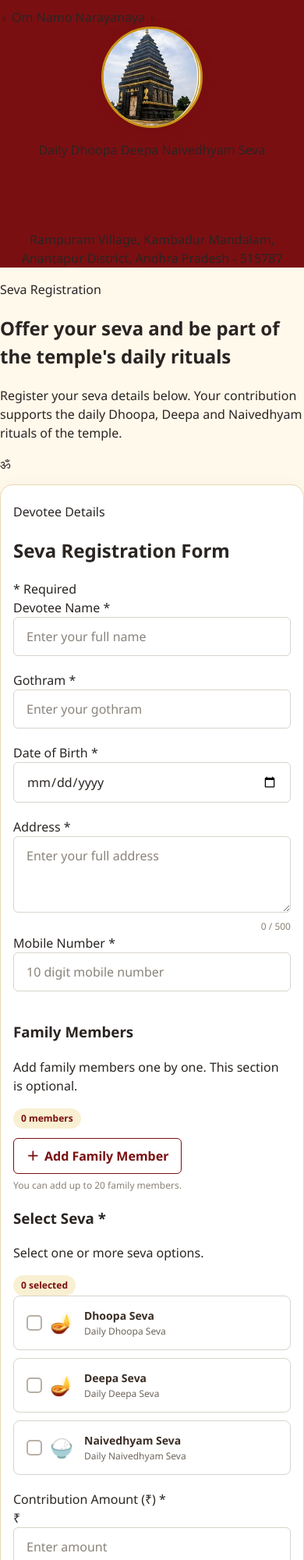
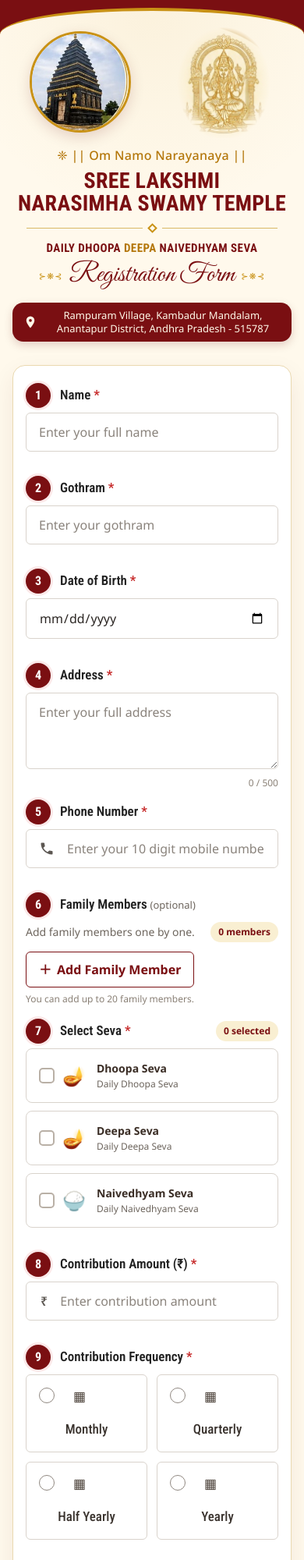
Before and after one commit to narri007/temple-seva-registration, a plain HTML site: page index.html in a window 390 px wide. Shown: the top 2000 px of the page at 78% size. Drawn offline with Linux system fonts and the light colour scheme.

Commit message:
Add files via upload

```diff
--- a/index.html
+++ b/index.html
@@ -7,43 +7,43 @@
   <title>Sree Lakshmi Narasimha Swamy Temple | Seva Registration</title>
   <link rel="preconnect" href="https://fonts.googleapis.com">
   <link rel="preconnect" href="https://fonts.gstatic.com" crossorigin>
-  <link href="https://fonts.googleapis.com/css2?family=Noto+Sans:wght@400;500;600;700&family=Playfair+Display:wght@600;700&display=swap" rel="stylesheet">
+  <link href="https://fonts.googleapis.com/css2?family=Great+Vibes&family=Noto+Sans:wght@400;500;600;700&family=Roboto+Condensed:wght@500;600;700&display=swap" rel="stylesheet">
   <link rel="stylesheet" href="css/styles.css">
 </head>
 <body>
   <header class="site-header">
-    <div class="top-ornament">॥ Om Namo Narayanaya ॥</div>
-    <div class="header-inner">
+    <div class="header-arch">
+      <div class="header-main">
         <div class="temple-photo-wrap">
           <img src="assets/temple-photo.jpg" alt="Sree Lakshmi Narasimha Swamy Temple" class="temple-photo">
         </div>
+
         <div class="header-copy">
-        <p class="eyebrow">Daily Dhoopa Deepa Naivedhyam Seva</p>
-        <h1>Sree Lakshmi<br>Narasimha Swamy Temple</h1>
-        <p class="location">Rampuram Village, Kambadur Mandalam, Anantapur District, Andhra Pradesh - 515787</p>
+          <p class="header-topline"><span aria-hidden="true">❈</span> || Om Namo Narayanaya ||</p>
+          <h1><span>Sree Lakshmi</span><br><span>Narasimha Swamy Temple</span></h1>
+          <div class="header-divider" aria-hidden="true"><span></span></div>
+          <p class="header-seva">Daily Dhoopa <b>Deepa</b> Naivedhyam Seva</p>
+          <p class="registration-title">
+            <span class="title-flourish" aria-hidden="true">⊱❋⊰</span>
+            Registration Form
+            <span class="title-flourish" aria-hidden="true">⊱❋⊰</span>
+          </p>
         </div>
+
+        <div class="deity-wrap">
+          <img src="assets/narasimha-deity.jpg" alt="Lord Lakshmi Narasimha Swamy" class="deity-image">
+        </div>
+      </div>
+
+      <p class="location-pill">
+        <svg class="location-pin" viewBox="0 0 24 24" aria-hidden="true"><path d="M12 2a7 7 0 0 0-7 7c0 5.2 7 13 7 13s7-7.8 7-13a7 7 0 0 0-7-7Zm0 9.5A2.5 2.5 0 1 1 12 6.5a2.5 2.5 0 0 1 0 5Z"/></svg>
+        Rampuram Village, Kambadur Mandalam, Anantapur District, Andhra Pradesh - 515787
+      </p>
     </div>
   </header>
 
-  <main>
-    <section class="intro section-shell">
-      <div>
-        <span class="section-kicker">Seva Registration</span>
-        <h2>Offer your seva and be part of the temple's daily rituals</h2>
-        <p>Register your seva details below. Your contribution supports the daily Dhoopa, Deepa and Naivedhyam rituals of the temple.</p>
-      </div>
-      <div class="om-mark" aria-hidden="true">ॐ</div>
-    </section>
-
-    <section class="registration-card section-shell" id="registration">
-      <div class="card-heading">
-        <div>
-          <span class="section-kicker">Devotee Details</span>
-          <h2>Seva Registration Form</h2>
-        </div>
-        <span class="required-note"><span aria-hidden="true">*</span> Required</span>
-      </div>
-
+  <main class="page">
+    <section class="registration-card" id="registration" aria-label="Seva registration form">
       <div id="formError" class="alert alert-error" role="alert" aria-live="polite" hidden></div>
 
       <form id="registrationForm" novalidate>
@@ -52,116 +52,122 @@
           <label for="website">Website</label>
           <input id="website" name="website" type="text" tabindex="-1" autocomplete="off">
         </div>
-        <div class="form-grid">
-          <div class="field field-full">
-            <label for="name">Devotee Name <span>*</span></label>
+
+        <div class="form-row">
+          <div class="row-label"><span class="step">1</span><label for="name">Name <span class="req">*</span></label></div>
+          <div class="row-input">
             <input id="name" name="name" type="text" autocomplete="name" maxlength="100" placeholder="Enter your full name" required>
             <small class="field-error" data-error-for="name"></small>
           </div>
+        </div>
 
-          <div class="field">
-            <label for="gothram">Gothram <span>*</span></label>
+        <div class="form-row">
+          <div class="row-label"><span class="step">2</span><label for="gothram">Gothram <span class="req">*</span></label></div>
+          <div class="row-input">
             <input id="gothram" name="gothram" type="text" maxlength="100" placeholder="Enter your gothram" required>
             <small class="field-error" data-error-for="gothram"></small>
           </div>
+        </div>
 
-          <div class="field">
-            <label for="dob">Date of Birth <span>*</span></label>
+        <div class="form-row">
+          <div class="row-label"><span class="step">3</span><label for="dob">Date of Birth <span class="req">*</span></label></div>
+          <div class="row-input">
             <input id="dob" name="dob" type="date" required>
             <small class="field-error" data-error-for="dob"></small>
           </div>
+        </div>
 
-          <div class="field field-full">
-            <label for="address">Address <span>*</span></label>
+        <div class="form-row">
+          <div class="row-label"><span class="step">4</span><label for="address">Address <span class="req">*</span></label></div>
+          <div class="row-input">
             <textarea id="address" name="address" maxlength="500" rows="3" placeholder="Enter your full address" required></textarea>
             <div class="field-meta"><small class="field-error" data-error-for="address"></small><small id="addressCount">0 / 500</small></div>
           </div>
+        </div>
 
-          <div class="field">
-            <label for="phone">Mobile Number <span>*</span></label>
-            <input id="phone" name="phone" type="tel" inputmode="numeric" autocomplete="tel" maxlength="14" placeholder="10 digit mobile number" required>
+        <div class="form-row">
+          <div class="row-label"><span class="step">5</span><label for="phone">Phone Number <span class="req">*</span></label></div>
+          <div class="row-input">
+            <div class="input-with-icon">
+              <svg viewBox="0 0 24 24" aria-hidden="true"><path d="M6.6 10.8a15.1 15.1 0 0 0 6.6 6.6l2.2-2.2c.3-.3.7-.4 1-.2 1.1.4 2.3.6 3.6.6.6 0 1 .4 1 1V20c0 .6-.4 1-1 1A17 17 0 0 1 3 4c0-.6.4-1 1-1h3.5c.6 0 1 .4 1 1 0 1.3.2 2.5.6 3.6.1.3 0 .7-.2 1l-2.3 2.2Z"/></svg>
+              <input id="phone" name="phone" type="tel" inputmode="numeric" autocomplete="tel" maxlength="10" placeholder="Enter your 10 digit mobile number" required>
+            </div>
             <small class="field-error" data-error-for="phone"></small>
           </div>
         </div>
 
-        <div class="form-section">
-          <div class="subsection-heading">
-            <div>
-              <h3>Family Members</h3>
-              <p>Add family members one by one. This section is optional.</p>
+        <div class="form-row">
+          <div class="row-label">
+            <span class="step">6</span>
+            <span class="label-text">Family Members <small class="optional">(optional)</small></span>
           </div>
+          <div class="row-input">
+            <div class="row-note">
+              <span>Add family members one by one.</span>
               <span class="count-pill" id="familyCount">0 members</span>
             </div>
-
             <div id="familyMembers" class="family-list"></div>
             <button type="button" class="secondary-button" id="addFamilyMember">
               <span aria-hidden="true">＋</span> Add Family Member
             </button>
             <p class="hint">You can add up to 20 family members.</p>
           </div>
+        </div>
 
-        <div class="form-section">
-          <div class="subsection-heading">
-            <div>
-              <h3>Select Seva <span class="required-star">*</span></h3>
-              <p>Select one or more seva options.</p>
-            </div>
+        <div class="form-row form-row-stacked">
+          <div class="row-label">
+            <span class="step">7</span>
+            <span class="label-text">Select Seva <span class="req">*</span></span>
             <span class="count-pill" id="sevaCount">0 selected</span>
           </div>
-
+          <div class="row-input">
             <div id="sevaOptions" class="seva-grid"></div>
             <div class="selection-summary" id="sevaSummary" hidden></div>
-          <small class="field-error standalone-error" id="sevaError"></small>
+            <small class="field-error" id="sevaError"></small>
+          </div>
         </div>
 
-        <div class="form-section">
-          <div class="form-grid">
-            <div class="field">
-              <label for="amount">Contribution Amount (₹) <span>*</span></label>
-              <div class="input-with-prefix"><span>₹</span><input id="amount" name="amount" type="number" min="1" max="1000000" step="1" inputmode="numeric" placeholder="Enter amount" required></div>
+        <div class="form-row">
+          <div class="row-label"><span class="step">8</span><label for="amount">Contribution Amount (₹) <span class="req">*</span></label></div>
+          <div class="row-input">
+            <div class="input-with-icon">
+              <span class="rupee" aria-hidden="true">₹</span>
+              <input id="amount" name="amount" type="number" min="1" max="1000000" step="1" inputmode="numeric" placeholder="Enter contribution amount" required>
+            </div>
             <small class="field-error" data-error-for="amount"></small>
           </div>
+        </div>
 
-            <div class="field field-full-mobile">
-              <label>Contribution Frequency <span>*</span></label>
-              <div id="frequencyOptions" class="frequency-grid" role="radiogroup" aria-label="Contribution frequency"></div>
+        <div class="form-row form-row-stacked">
+          <div class="row-label"><span class="step">9</span><span class="label-text" id="frequencyLabel">Contribution Frequency <span class="req">*</span></span></div>
+          <div class="row-input">
+            <div id="frequencyOptions" class="frequency-grid" role="radiogroup" aria-labelledby="frequencyLabel"></div>
             <small class="field-error" data-error-for="frequency"></small>
-            </div>
           </div>
         </div>
 
         <div class="consent-row">
           <input id="consent" type="checkbox" required>
-          <label for="consent">I confirm that the information provided above is correct and may be used for temple seva registration purposes. <span>*</span></label>
+          <label for="consent">I confirm that the information provided above is correct and may be used for temple seva registration purposes. <span class="req">*</span></label>
         </div>
-        <small class="field-error" data-error-for="consent"></small>
+        <small class="field-error consent-error" data-error-for="consent"></small>
 
         <button type="submit" class="primary-button" id="submitButton">
-          <span class="button-icon" aria-hidden="true">◉</span>
-          <span id="submitLabel">Register for Seva</span>
+          <svg class="button-icon" viewBox="0 0 24 24" aria-hidden="true"><path d="M17 3H5a2 2 0 0 0-2 2v14a2 2 0 0 0 2 2h14a2 2 0 0 0 2-2V7l-4-4Zm-5 16a3 3 0 1 1 0-6 3 3 0 0 1 0 6Zm3-10H5V5h10v4Z"/></svg>
+          <span id="submitLabel">Save Registration</span>
         </button>
       </form>
     </section>
 
-    <section class="why-section section-shell">
-      <div class="center-heading">
-        <span class="section-kicker">Why Your Contribution Matters</span>
-        <h2>Your Seva Supports These Daily Rituals</h2>
+    <section id="successSection" class="success-section" hidden>
+      <div class="success-card">
+        <div class="success-banner">
+          <span class="success-icon" aria-hidden="true">✓</span>
+          <div>
+            <strong>Your registration was saved successfully.</strong>
+            <span>Thank you for your support to the temple seva.</span>
           </div>
-      <div class="benefit-grid">
-        <article class="benefit-card"><div class="benefit-icon">🪔</div><h3>Daily Dhoopa</h3><p>Divine fragrance helps create a sacred temple atmosphere.</p></article>
-        <article class="benefit-card"><div class="benefit-icon">🪔</div><h3>Daily Deepa</h3><p>Sacred light represents positivity, peace and devotion.</p></article>
-        <article class="benefit-card"><div class="benefit-icon">🍚</div><h3>Daily Naivedhyam</h3><p>Offering food to the Lord is an important part of daily worship.</p></article>
-        <article class="benefit-card"><div class="benefit-icon">🙏</div><h3>Your Seva</h3><p>Your contribution helps sustain these daily temple rituals.</p></article>
         </div>
-    </section>
-
-    <section id="successSection" class="success-section section-shell" hidden>
-      <div class="success-card">
-        <div class="success-icon">✓</div>
-        <span class="section-kicker">Registration Complete</span>
-        <h2>Your Seva Registration Was Successful</h2>
-        <p>Thank you for supporting the temple seva.</p>
         <div id="confirmationContent" class="confirmation-content"></div>
         <div class="success-actions">
           <button type="button" class="secondary-button" id="printConfirmation">Print / Save Confirmation</button>
@@ -169,13 +175,39 @@
         </div>
       </div>
     </section>
+
+    <section class="why-section" aria-labelledby="whyHeading">
+      <h2 class="ornate-heading" id="whyHeading"><span>Why Your Contribution Matters</span></h2>
+      <div class="benefit-strip">
+        <article class="benefit"><div class="benefit-icon" aria-hidden="true">🪔</div><div><h3>Daily Dhoopa</h3><p>Divine fragrance purifies the temple</p></div></article>
+        <article class="benefit"><div class="benefit-icon" aria-hidden="true">🪔</div><div><h3>Daily Deepa</h3><p>Sacred light brings positivity &amp; peace</p></div></article>
+        <article class="benefit"><div class="benefit-icon" aria-hidden="true">🍚</div><div><h3>Daily Naivedhyam</h3><p>Offering food to the Lord brings blessings</p></div></article>
+        <article class="benefit"><div class="benefit-icon" aria-hidden="true">🙏</div><div><h3>Your Seva</h3><p>Your contribution sustains these daily rituals</p></div></article>
+      </div>
+    </section>
   </main>
 
   <footer class="site-footer">
-    <div class="footer-om">ॐ</div>
+    <svg class="footer-ornament left" viewBox="0 0 40 150" aria-hidden="true"><use href="#vine"/></svg>
+    <svg class="footer-ornament right" viewBox="0 0 40 150" aria-hidden="true"><use href="#vine"/></svg>
+    <div class="footer-om" aria-hidden="true">ॐ</div>
+    <p class="footer-thanks">Thank you for being a part of this divine seva.</p>
     <h2>Sree Lakshmi Narasimha Swamy Temple</h2>
     <p>May Lord Narasimha Swamy bless you and your family with health, happiness, and prosperity.</p>
   </footer>
+
+  <svg width="0" height="0" style="position:absolute" aria-hidden="true">
+    <symbol id="vine" viewBox="0 0 40 150">
+      <g fill="none" stroke="currentColor" stroke-width="1.6" stroke-linecap="round">
+        <path d="M20 4v142"/>
+        <path d="M20 24c-10-2-14-10-10-16 6 2 9 9 10 16Zm0 0c10-2 14-10 10-16-6 2-9 9-10 16Z"/>
+        <path d="M20 58c-12 0-17-10-12-17 7 3 11 10 12 17Zm0 0c12 0 17-10 12-17-7 3-11 10-12 17Z"/>
+        <path d="M20 94c-12 0-17-10-12-17 7 3 11 10 12 17Zm0 0c12 0 17-10 12-17-7 3-11 10-12 17Z"/>
+        <path d="M20 128c-10-2-14-10-10-16 6 2 9 9 10 16Zm0 0c10-2 14-10 10-16-6 2-9 9-10 16Z"/>
+        <circle cx="20" cy="40" r="3"/><circle cx="20" cy="76" r="3"/><circle cx="20" cy="110" r="3"/>
+      </g>
+    </symbol>
+  </svg>
 
   <script src="js/config.js"></script>
   <script src="js/app.js"></script>
```
Lines whose indentation alone changed are shown as unchanged.
